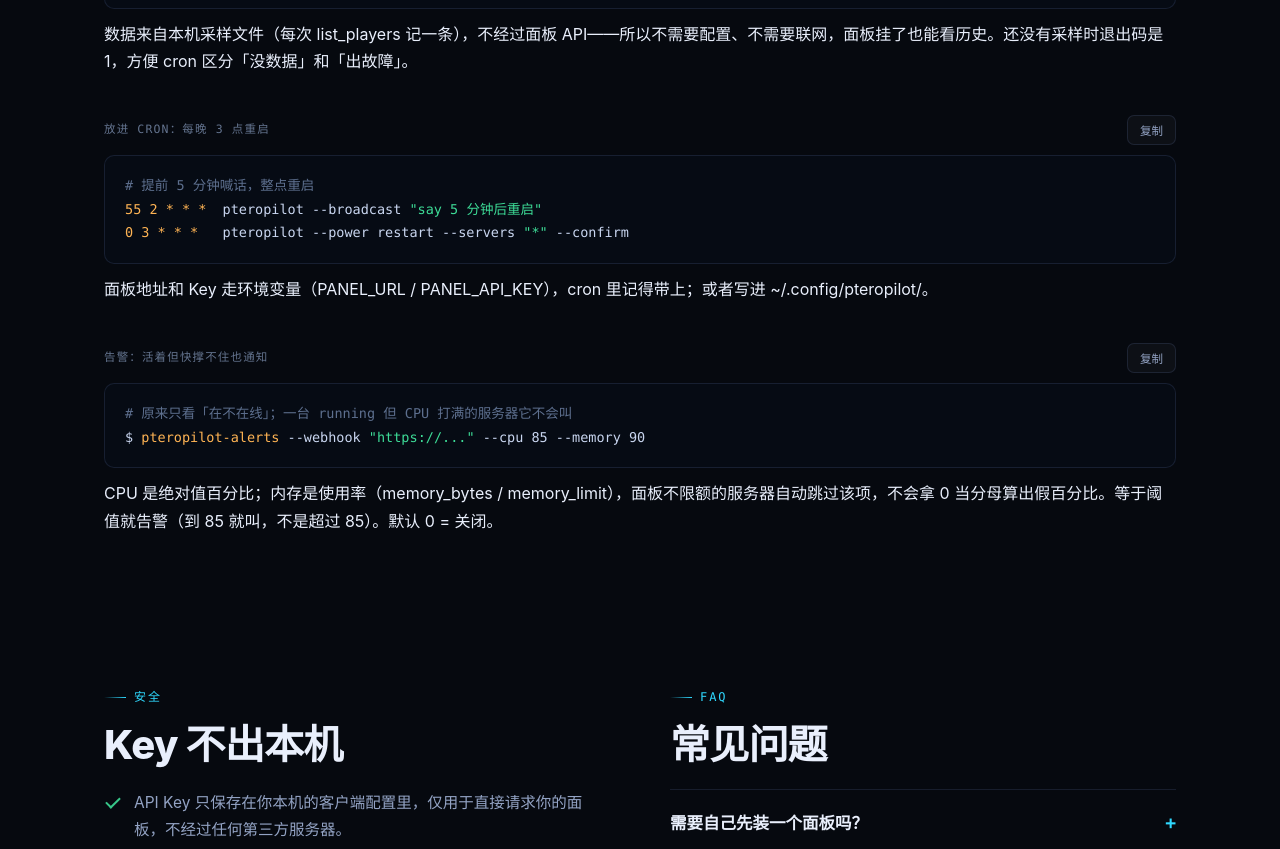
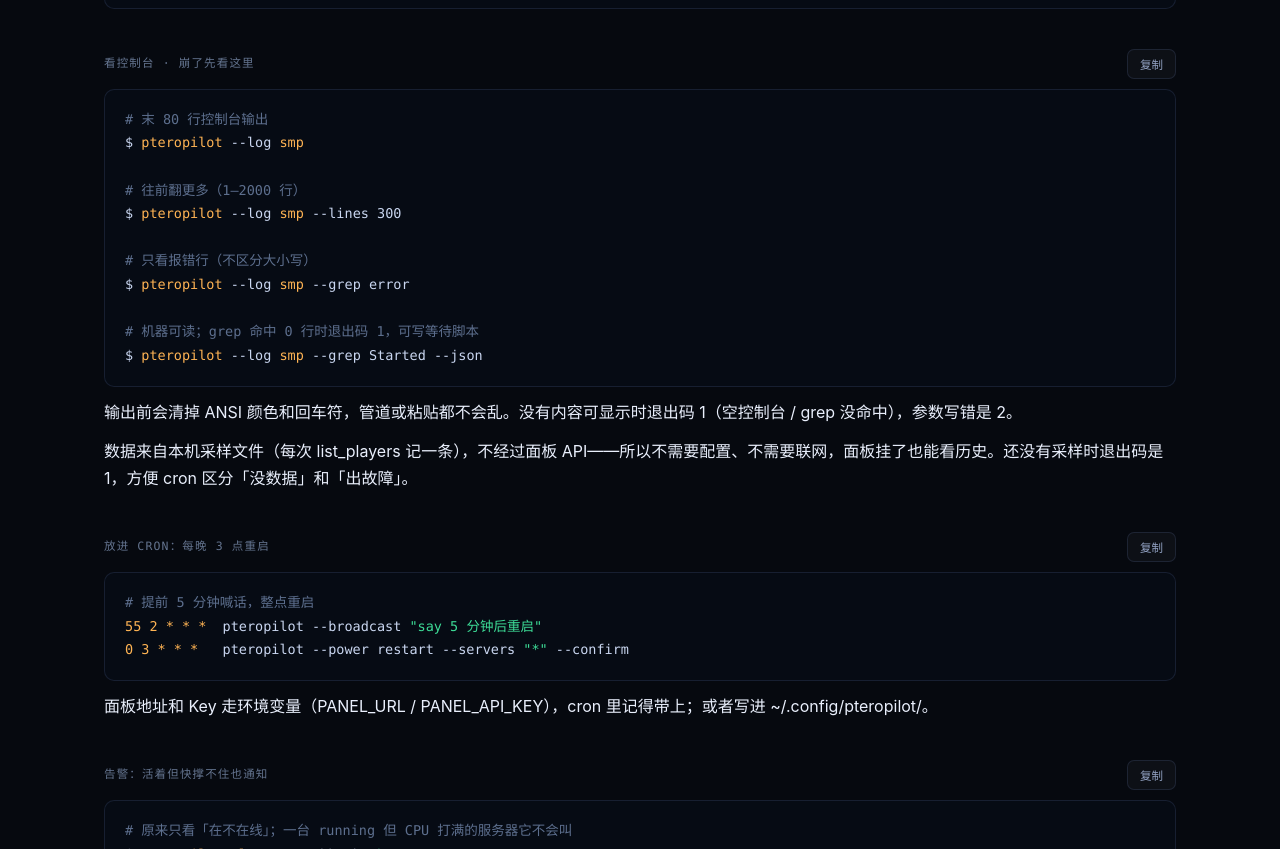
Before and after one commit to telson-dev/telson.dev, a plain HTML site: page pteropilot.html in a window 1280 px wide. Shown: the part 6598-7447 px from the top of the page. Drawn offline with Linux system fonts and the light colour scheme; no server answers.

Commit message:
docs: pteropilot 页补 --log 命令说明（看控制台 / grep / JSON / 退出码）
(pushed via GitHub API: github.com:443 unreachable from this host)

```diff
--- a/pteropilot.html
+++ b/pteropilot.html
@@ -499,6 +499,35 @@ pteropilot --players smp --json'
 
 <span class="c"># 机器可读，方便接 Grafana / 自建面板</span>
 <span class="prompt">$</span> <span class="n">pteropilot</span> --players <span class="n">smp</span> --json</pre>
+
+      <div class="reveal" style="margin-top:clamp(28px,4vw,40px)">
+        <div class="code__head">
+          <span class="code__label" data-zh="看控制台 · 崩了先看这里" data-zh-tw="看控制台 · 崩了先看這裡" data-en="CONSOLE · WHEN IT BREAKS">看控制台 · 崩了先看这里</span>
+          <button class="copy" type="button"
+                  data-copy='pteropilot --log smp
+pteropilot --log smp --lines 300
+pteropilot --log smp --grep error
+pteropilot --log smp --grep Started --json'
+                  data-zh="复制" data-zh-tw="複製" data-en="Copy">复制</button>
+        </div>
+        <pre class="code"><span class="c"># 末 80 行控制台输出</span>
+<span class="prompt">$</span> <span class="n">pteropilot</span> --log <span class="n">smp</span>
+
+<span class="c"># 往前翻更多（1–2000 行）</span>
+<span class="prompt">$</span> <span class="n">pteropilot</span> --log <span class="n">smp</span> --lines 300
+
+<span class="c"># 只看报错行（不区分大小写）</span>
+<span class="prompt">$</span> <span class="n">pteropilot</span> --log <span class="n">smp</span> --grep error
+
+<span class="c"># 机器可读；grep 命中 0 行时退出码 1，可写等待脚本</span>
+<span class="prompt">$</span> <span class="n">pteropilot</span> --log <span class="n">smp</span> --grep Started --json</pre>
+        <p class="hint" style="margin-top:12px"
+           data-zh="输出前会清掉 ANSI 颜色和回车符，管道或粘贴都不会乱。没有内容可显示时退出码 1（空控制台 / grep 没命中），参数写错是 2。"
+           data-zh-tw="輸出前會清掉 ANSI 顏色和回車符，管線或貼上都不會亂。沒有內容可顯示時退出碼 1（空控制台 / grep 沒命中），參數寫錯是 2。"
+           data-en="ANSI colours and carriage returns are stripped first, so piping and pasting stay clean. Exit code 1 means nothing to show (empty console, or --grep matched nothing); 2 means a bad argument.">
+          输出前会清掉 ANSI 颜色和回车符，管道或粘贴都不会乱。没有内容可显示时退出码 1（空控制台 / grep 没命中），参数写错是 2。
+        </p>
+      </div>
         <p class="hint" style="margin-top:12px"
            data-zh="数据来自本机采样文件（每次 list_players 记一条），不经过面板 API——所以不需要配置、不需要联网，面板挂了也能看历史。还没有采样时退出码是 1，方便 cron 区分「没数据」和「出故障」。"
            data-zh-tw="資料來自主機採樣檔案（每次 list_players 記一條），不經過面板 API——所以不需要設定、不需要連網，面板掛了也能看歷史。還沒有採樣時退出碼是 1，方便 cron 區分「沒資料」和「出故障」。"
```
